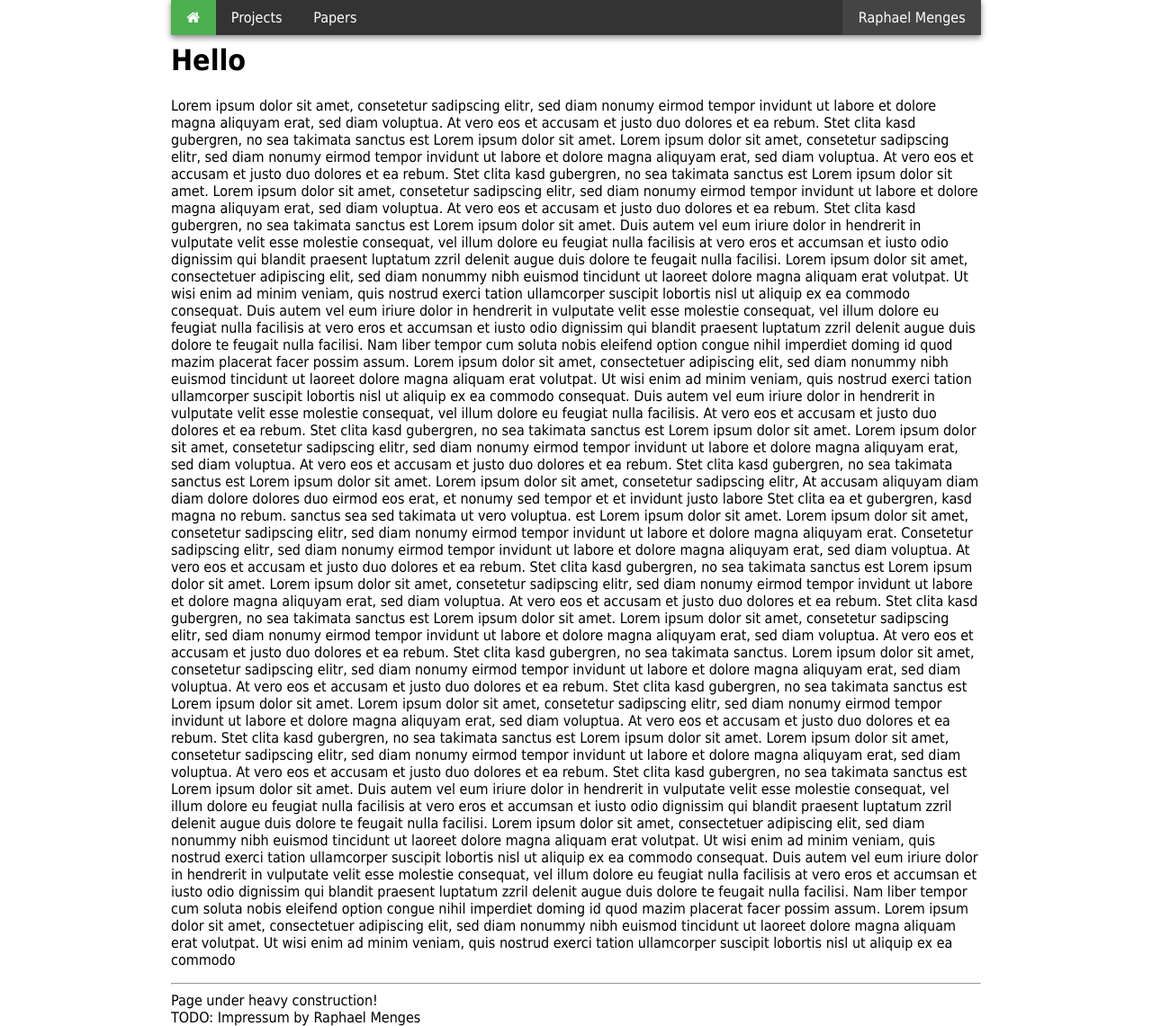
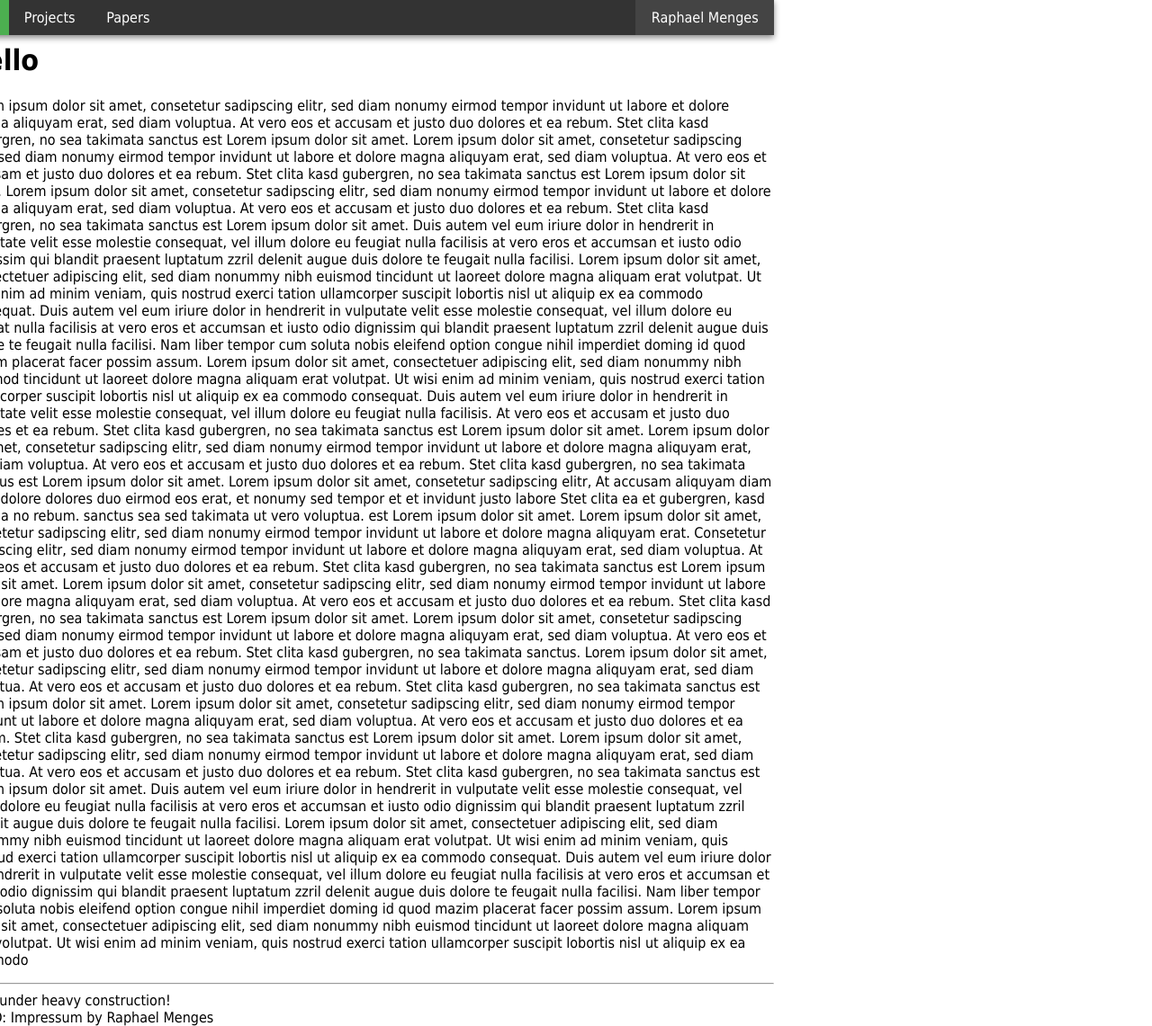
Before and after one commit to raphaelmenges/raphaelmenges.github.io, a Jekyll site: the page built from index.html, in a window 1280 px wide and 1141 px high. Shown: the whole window at 90% size. Built offline with Jekyll 4.4.1, drawn with Linux system fonts in a browser that asks for light colours.

Commit message:
Playing wih css.

```diff
--- a/css/main.css
+++ b/css/main.css
@@ -3,8 +3,9 @@
 /**************/
 body {
 	font-family: Tahoma, Geneva, sans-serif;
-	padding:0pt;
-	margin: 0 auto;
+	margin: 0;
+  padding: 0 auto;
+  margin-left: -40px;
 	overflow-y: scroll;
 	width: 900px;
 }
@@ -107,6 +108,7 @@
 	overflow: hidden;
 	margin: 0;
 	padding: 0;
+	background-color: #333;
 }
 
 .project-links ul {
@@ -118,7 +120,7 @@
 }
 
 .project-links a {
-	color: black;
+	color: white;
 	padding: 8pt 13pt;
 	display: block;
 	text-align: center;
```
